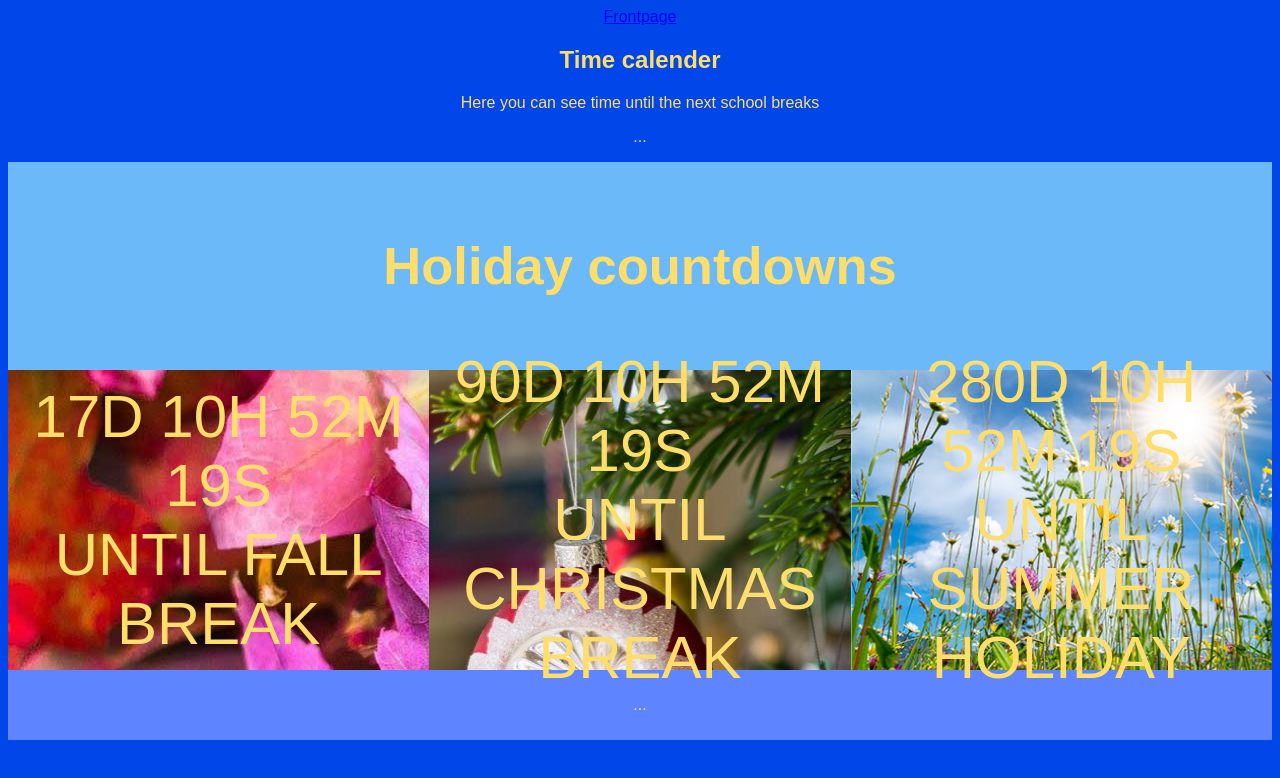
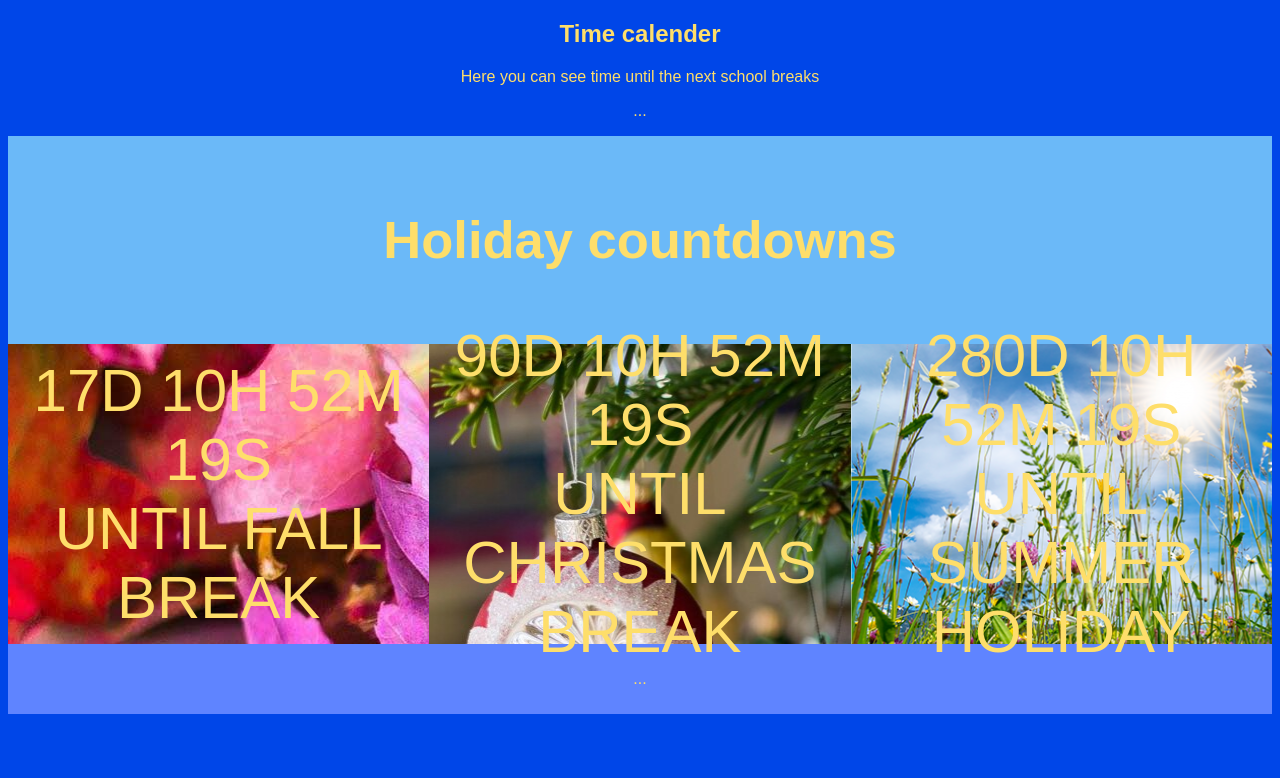
Before and after one commit to EmilieBentsen/Clock_Website, a website: page public/frontpage.html in a window 1280 px wide. Drawn offline with Linux system fonts and the light colour scheme.

Commit message:
deleted href

```diff
--- a/public/frontpage.html
+++ b/public/frontpage.html
@@ -1,6 +1,5 @@
 <!DOCTYPE html>
 <html lang="en">
-  <a href="/">Frontpage</a>
 <head>
     <link rel="stylesheet" href="./frontpage.css">
 <title>Time</title>
```
